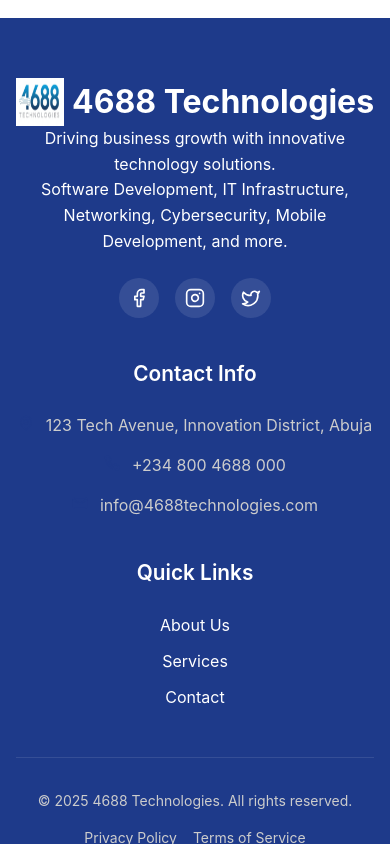
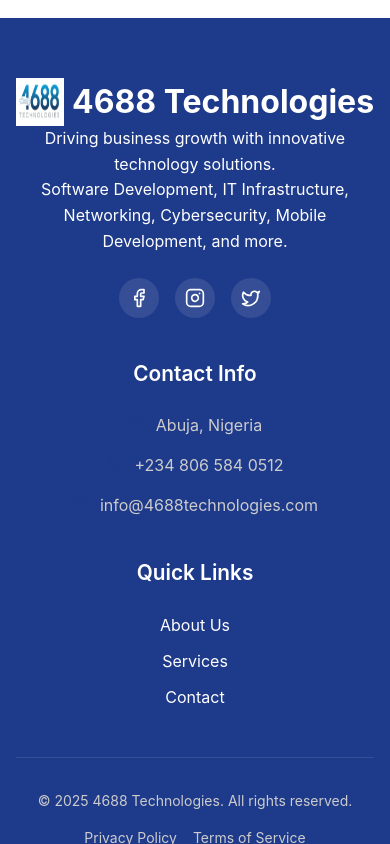
Before and after one commit to 4688Technologies/4688technologies, a React (Vite) app: page / in a window 390 px wide. Shown: the part 11156-12000 px from the top of the page. Built offline with nearby package versions, Linux system fonts and the light colour scheme.

Commit message:
Update footer phone number

```diff
--- a/package.json
+++ b/package.json
@@ -4,6 +4,8 @@
   "version": "0.0.0",
   "type": "module",
   "scripts": {
+    "predeploy": "npm run build",
+    "deploy": "gh-pages -d dist",
     "dev": "vite",
     "build": "vite build",
     "lint": "eslint .",
@@ -24,6 +26,7 @@
     "eslint": "^9.9.1",
     "eslint-plugin-react-hooks": "^5.1.0-rc.0",
     "eslint-plugin-react-refresh": "^0.4.11",
+    "gh-pages": "^6.3.0",
     "globals": "^15.9.0",
     "postcss": "^8.4.35",
     "sass-embedded": "^1.89.2",
--- a/src/components/Footer/Footer.tsx
+++ b/src/components/Footer/Footer.tsx
@@ -33,11 +33,11 @@ const Footer: React.FC = () => {
             <div className="footer__contact">
               <div className="contact-item">
                 <MapPin size={16} />
-                <span>123 Tech Avenue, Innovation District, Abuja</span>
+                <span>Abuja, Nigeria</span>
               </div>
               <div className="contact-item">
                 <Phone size={16} />
-                <span>+234 800 4688 000</span>
+                <span>+234 806 584 0512</span>
               </div>
               <div className="contact-item">
                 <Mail size={16} />
--- a/vite.config.ts
+++ b/vite.config.ts
@@ -3,6 +3,7 @@ import react from '@vitejs/plugin-react';
 
 // https://vitejs.dev/config/
 export default defineConfig({
+  base: '/4688technologies/',
   plugins: [react()],
   optimizeDeps: {
     exclude: ['lucide-react'],
```
Also changed, not shown: 2 other files (tests, documents, lock files or other folders).
